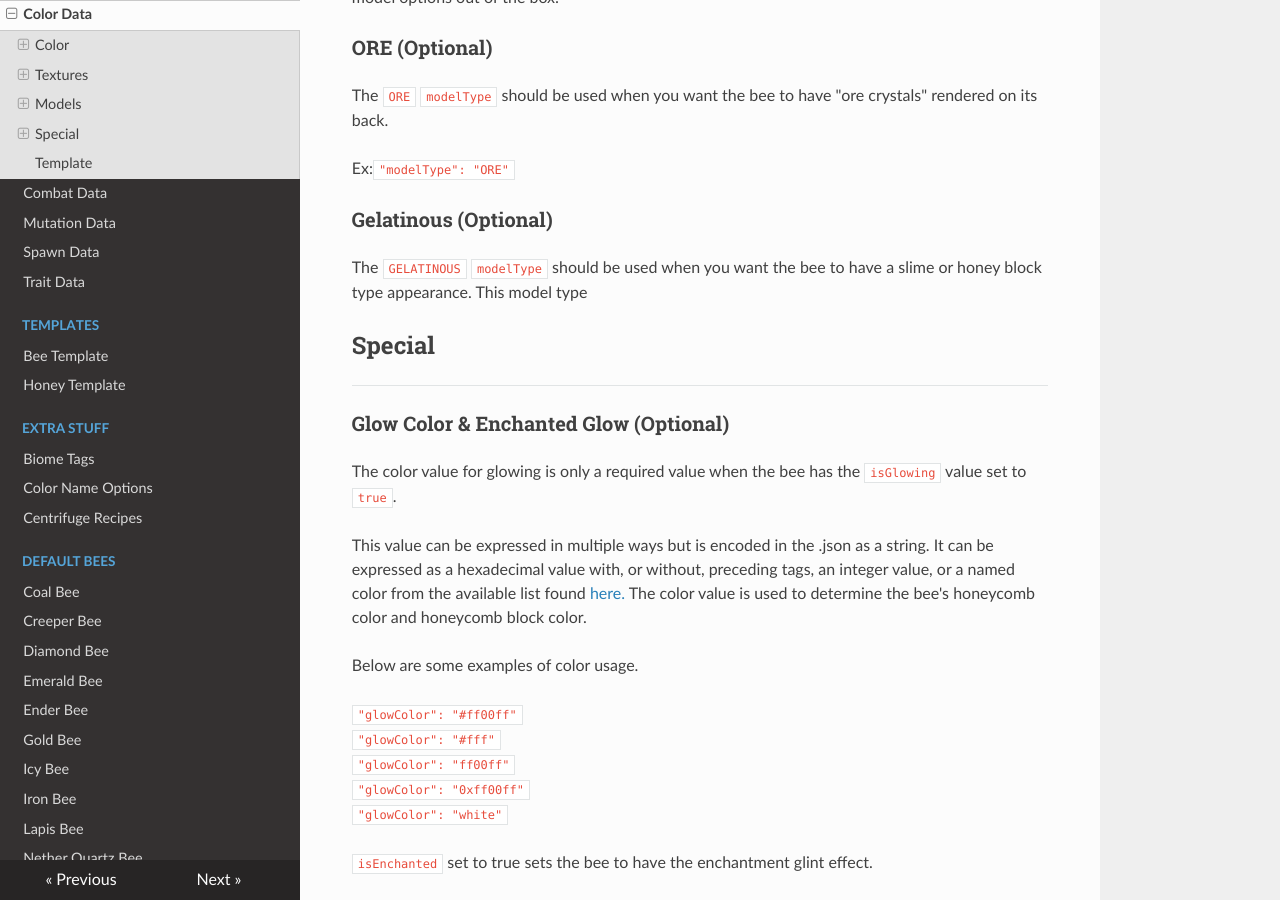
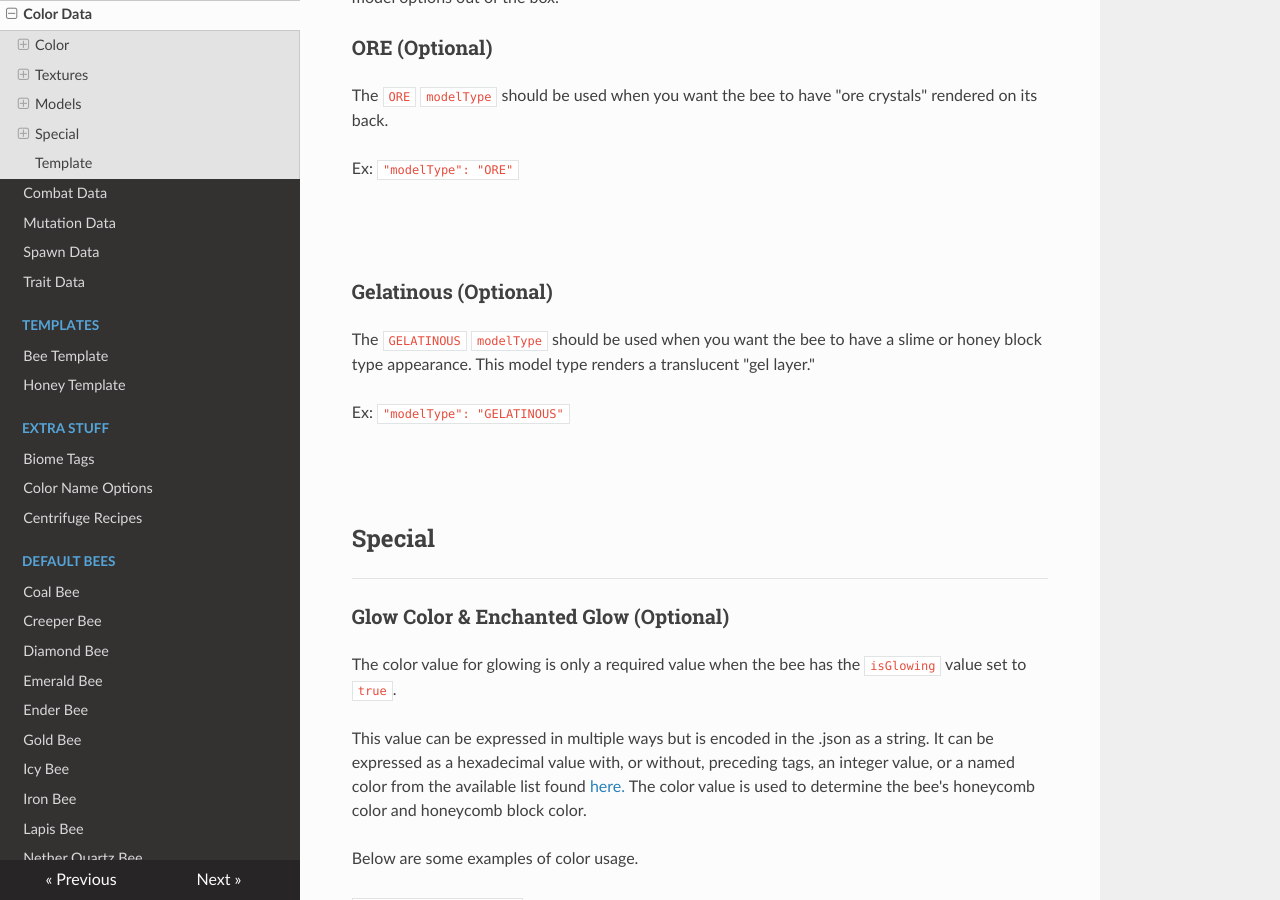
Before and after one commit to Team-Resourceful/ResourcefulBeesDocs, an MkDocs documentation site: the page built from docs/bee_data/color_data.md, in a window 1280 px wide and 900 px high, scrolled down 2529 px. Built offline with MkDocs 1.6.1, drawn with Linux system fonts in a browser that asks for light colours; nearby versions of some CDN libraries.

Commit message:
docs/bee_data/color_data.md updated from https://stackedit.io/

```diff
--- a/docs/bee_data/color_data.md
+++ b/docs/bee_data/color_data.md
@@ -84,12 +84,19 @@ Currently we do not allow for full-fledged model customization, however, we do p
 
 The `ORE` `modelType` should be used when you want the bee to have "ore crystals" rendered on its back.
 
-Ex:`"modelType": "ORE"`
+Ex: `"modelType": "ORE"`
+
+<br>
+<br>
 
 ### **Gelatinous** (Optional)
 
-The `GELATINOUS` `modelType` should be used when you want the bee to have a slime or honey block type appearance. This model type
+The `GELATINOUS` `modelType` should be used when you want the bee to have a slime or honey block type appearance. This model type renders a translucent "gel layer."
 
+Ex: `"modelType": "GELATINOUS"`
+
+<br>
+<br>
 
 ## **Special**
 ***
```
Also changed, not shown: other parts of docs/bee_data/color_data.md (+1 -1 lines).
